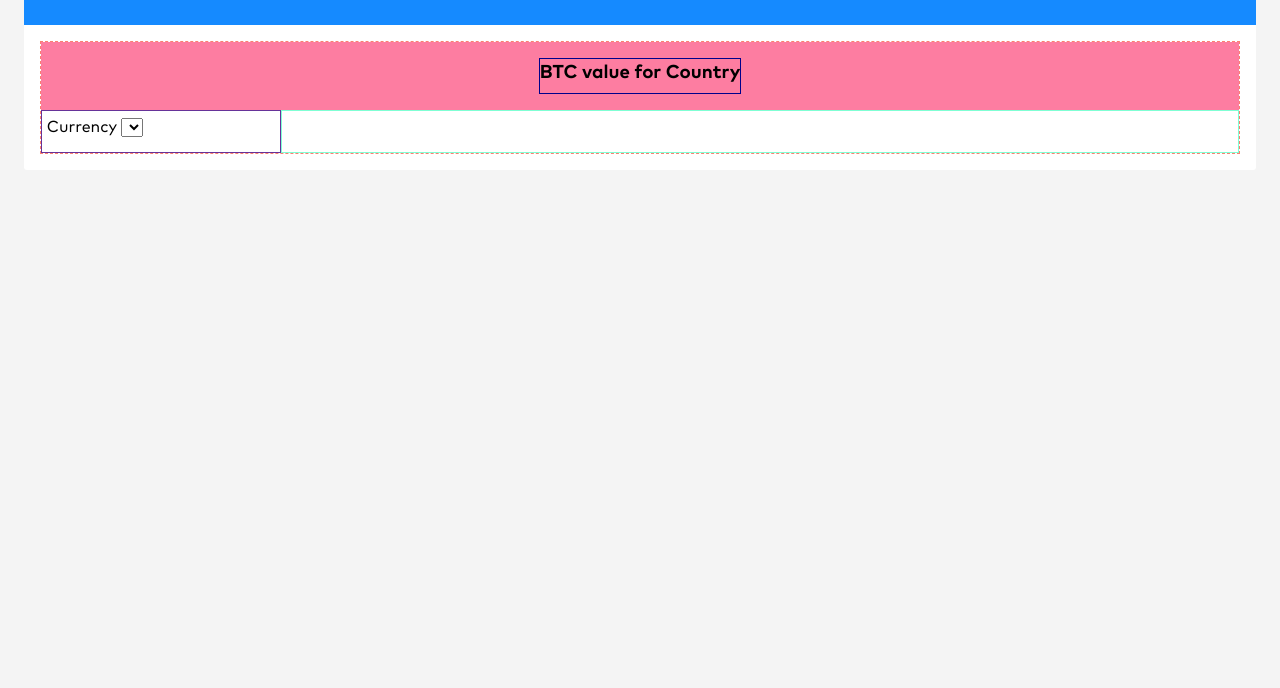
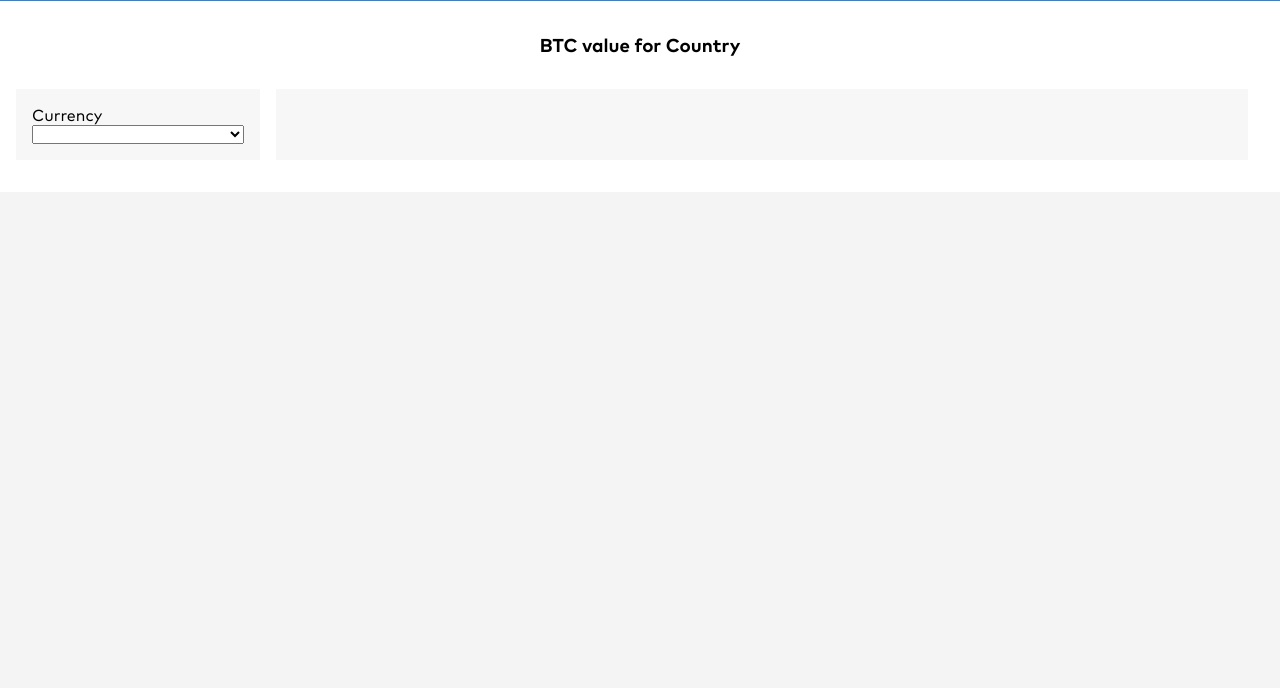
Before and after one commit to gpincheiraa/bln-frontend-project1, a website built with webpack: page index.html in a window 1280 px wide. Shown: the part 112-800 px from the top of the page. Built offline with nearby package versions, Linux system fonts and the light colour scheme.

Commit message:
more changes

```diff
--- a/src/index.scss
+++ b/src/index.scss
@@ -16,10 +16,9 @@ html {
 body {
   background: $lightgray;
   font-family: 'Mark';
-  padding: 1.5rem;
 }
 .row__currency--selected {
-    background-color: darkgoldenrod;
+    background-color: rgba( $cream, .3 );
 }
 .home {
     &__version--fixed {
@@ -38,7 +37,6 @@ body {
         display: flex;
         flex-direction: column;
         flex-wrap: wrap;
-        border-radius: 3px;
     }
 }
 .dashboard {
@@ -54,8 +52,8 @@ body {
       }
     }
     &__panel {
-        border: 1px dashed salmon;
-        margin: 1rem;
+        margin: 0 1rem;
+        margin-bottom: 2rem;
         display: flex;
         flex-flow: row wrap;
         flex-grow: 1;
@@ -63,13 +61,11 @@ body {
             justify-content: center;
         }
         .header {
-          background: $pink;
           width: 100%;
-          padding: 1rem;
+          padding: 2rem;
           display: flex;
           justify-content: center;
           h3 {
-              border: 1px solid darkblue;
               text-align: center;
           }
         }
@@ -78,26 +74,36 @@ body {
           flex-basis: 100%;
 
           form {
-              border: 1px solid rebeccapurple;
-              padding: 0.3em;
+              display: flex;
+              flex-direction: column;
+              padding: 1em;
               flex-basis: 20%;
               box-sizing: border-box;
+              background: #f7f7f7;
           }
           table {
-              border: 1px solid aquamarine;
+              margin: 0 1rem;
+              background: #f7f7f7;
               box-sizing: border-box;
               padding: 0.3em;
               flex-basis: 80%;
+              border-collapse: collapse;
+              thead {
+                border-bottom: 1px solid #c7c7c7;
+              }
 
               td {
                   text-align: right;
-                  border: 1px solid black;
                   font-family: $mono;
+                  font-size: 0.9rem;
+                  padding: 0.15rem 0;
+
               }
+
               th {
+                  font-weight: normal;
                   text-align: center;
                   height: 3em;
-                  border: 1px solid black;
               }
           }
         }
```
